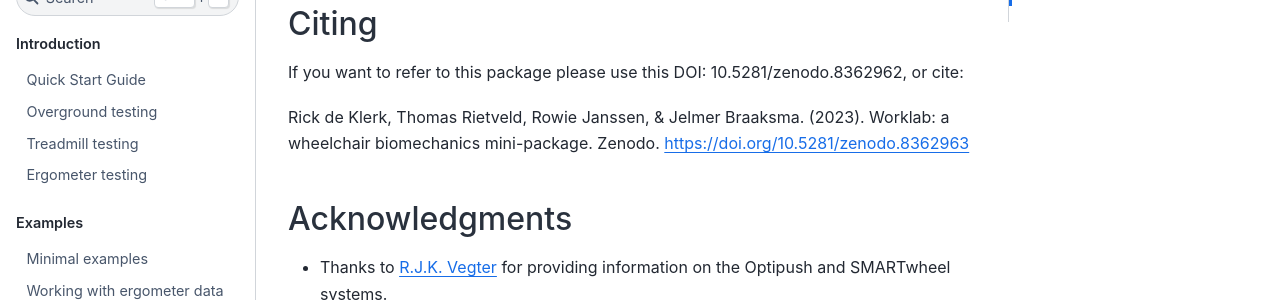
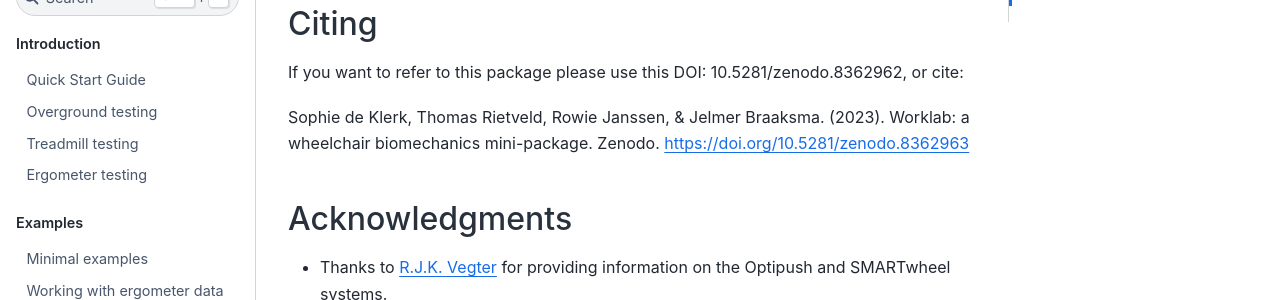
Before and after one commit to sophiedkk/worklab, a Jupyter Book: the page built from docs/README.md, in a window 1280 px wide and 900 px high, scrolled down 1121 px. Shown: the part 153-453 px from the top of the window. Built offline with Jupyter Book 1.0.4 settings and Sphinx 7.4.7 and the Sphinx Book theme 1.1.4, drawn with Linux system fonts in a browser that asks for light colours.

Commit message:
Updated correct names of authors

````diff
--- a/docs/README.md
+++ b/docs/README.md
@@ -1,6 +1,6 @@
 # Worklab Documentation
 
-[![image](https://zenodo.org/badge/DOI/10.5281/zenodo.8362963.svg)](https://doi.org/10.5281/zenodo.8362963) [![image](https://badge.fury.io/py/worklab.svg)](https://badge.fury.io/py/worklab) [![image](https://img.shields.io/badge/License-GPLv3-blue.svg)](https://www.gitlab.com/Rickdkk/worklab/tree/master/LICENCE)
+[![image](https://zenodo.org/badge/DOI/10.5281/zenodo.8362963.svg)](https://doi.org/10.5281/zenodo.8362963) [![image](https://badge.fury.io/py/worklab.svg)](https://badge.fury.io/py/worklab) [![image](https://img.shields.io/badge/License-GPLv3-blue.svg)](https://www.gitlab.com/sophiedkk/worklab/tree/master/LICENCE)
 ```{eval-rst}
 **Date**: |today|
 ```
@@ -70,7 +70,7 @@ development environment up and running and your first pull request going.
 
 If you want to refer to this package please use this DOI: 10.5281/zenodo.8362962, or cite:
 
-Rick de Klerk, Thomas Rietveld, Rowie Janssen, & Jelmer Braaksma. (2023). Worklab: a wheelchair biomechanics mini-package.
+Sophie de Klerk, Thomas Rietveld, Rowie Janssen, & Jelmer Braaksma. (2023). Worklab: a wheelchair biomechanics mini-package.
 Zenodo. https://doi.org/10.5281/zenodo.8362963
 
 ## Acknowledgments
--- a/pyproject.toml
+++ b/pyproject.toml
@@ -7,7 +7,7 @@ requires-python = ">=3.7"
 license = {file = "LICENSE"}
 keywords = ["biomechanics", "ergometry", "physiology"]
 authors = [
-  {name = "Rick de Klerk", email = "r.de.klerk@pl.hanze.nl"},
+  {name = "Sophie de Klerk", email = "r.de.klerk@pl.hanze.nl"},
   {name = "Thomas Rietveld", email = "t.rietveld@lboro.ac.uk"},
   {name = "Rowie Janssen", email = "r.j.f.janssen@umcg.nl"},
   {name = "Jelmer Braaksma", email = "j.braaksma01@umcg.nl"}
@@ -35,8 +35,8 @@ dev = [
 ]
 
 [project.urls]
-"Homepage" = "https://github.com/rickdkk/worklab"
-"Bug Reports" = "https://github.com/rickdkk/worklab/issues"
+"Homepage" = "https://github.com/sophiedkk/worklab"
+"Bug Reports" = "https://github.com/sophiedkk/worklab/issues"
 
 [build-system]
 requires = ["setuptools>=43.0.0", "wheel"]
````
Also changed, not shown: 1 other file.
